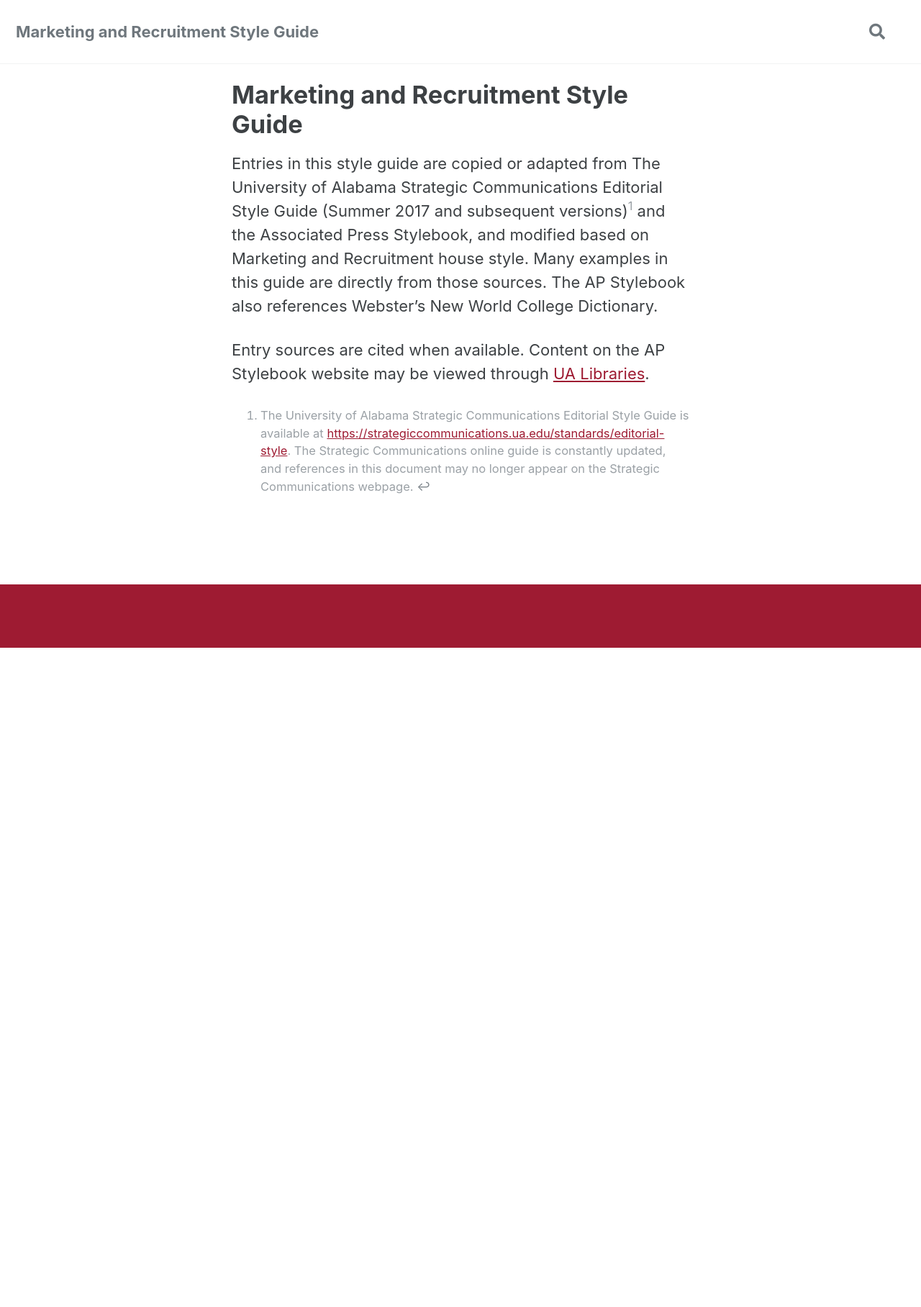
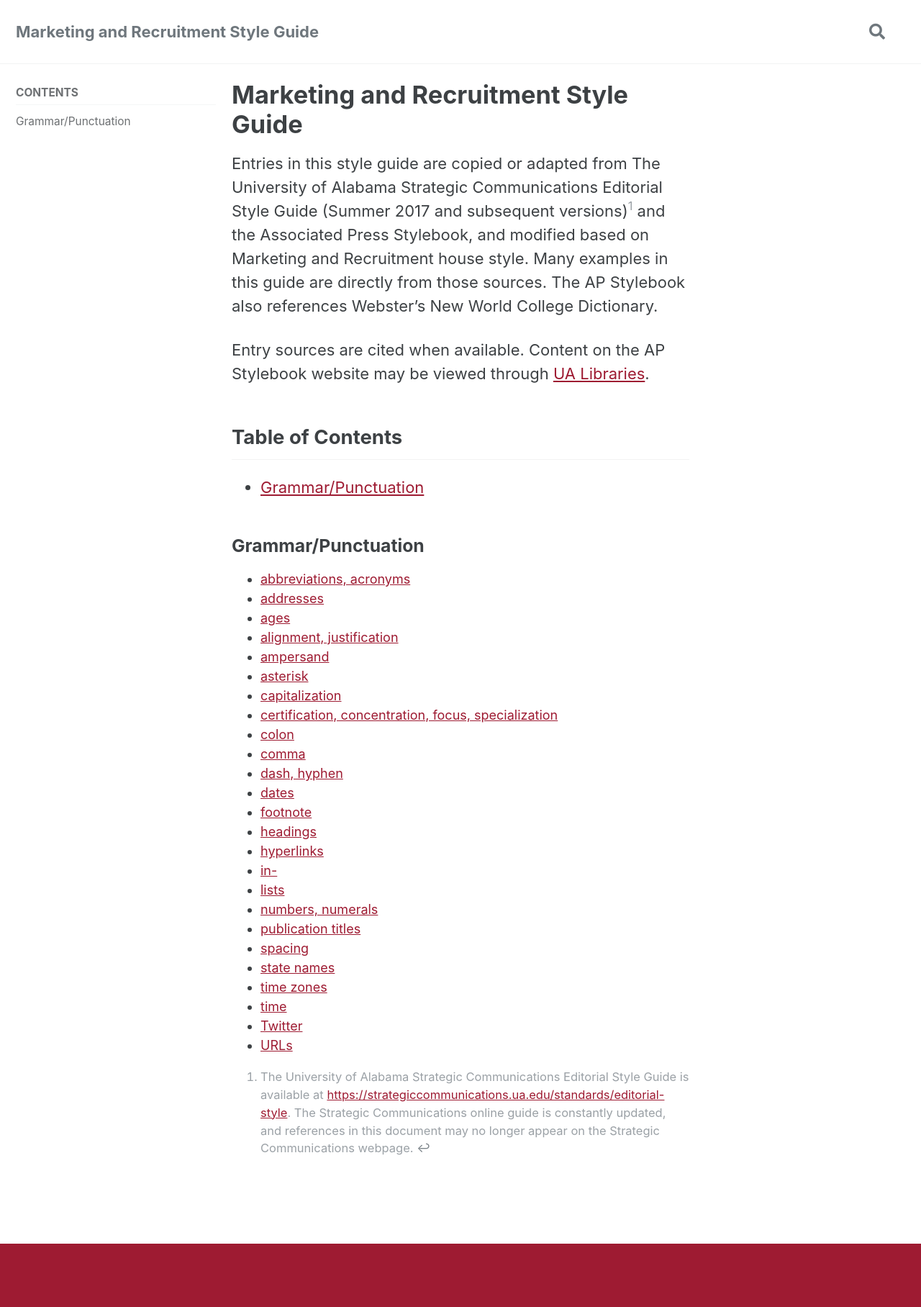
Before and after one commit to UA-Online/style-guide, a Jekyll site: the page built from index.md, in a window 1280 px wide. Shown: the whole page at 72% size. Built offline with Jekyll 4.4.1, drawn with Linux system fonts in a browser that asks for light colours; cached includes are drawn as plain includes; a script that is not in the unit is left out; comment, search, counter and statistics services are not loaded; our own code applies the rules of GitHub Pages for plain Markdown files; before the commit the page ends 900 px from its top, so only the background shows below that.

```diff
--- a/_config.yml
+++ b/_config.yml
@@ -298,10 +298,10 @@ defaults:
       #  nav: "docs"
 
 # Collections*
-# collections:
-#   pages:
-#     output: true
-#     permalink: /:collection/:path/
+collections:
+   pages:
+     output: true
+     permalink: /:collection/:path/
 
 # defaults:
     # _docs
--- a/_sass/minimal-mistakes.scss
+++ b/_sass/minimal-mistakes.scss
@@ -35,3 +35,6 @@
 @import "minimal-mistakes/archive";
 @import "minimal-mistakes/sidebar";
 @import "minimal-mistakes/print";
+
+/* Custom */
+@import "minimal-mistakes/custom";
--- /dev/null
+++ b/_sass/minimal-mistakes/_custom.scss
@@ -0,0 +1,11 @@
+/* ==========================================================================
+   CUSTOM
+   ========================================================================== */
+
+   ul.index_toc {
+      font-size:18px;
+   }
+
+   ul.index_toc li {
+      margin-bottom:0px;
+   }
--- a/index.md
+++ b/index.md
@@ -17,3 +17,37 @@ Entries in this style guide are copied or adapted from The University of Alabama
 Entry sources are cited when available. Content on the AP Stylebook website may be viewed through [UA Libraries](http://libdata.lib.ua.edu/login?url=https://www.apstylebook.com/ua_edu).
 
 [^1]: The University of Alabama Strategic Communications Editorial Style Guide is available at [https://strategiccommunications.ua.edu/standards/editorial-style](https://strategiccommunications.ua.edu/standards/editorial-style). The Strategic Communications online guide is constantly updated, and references in this document may no longer appear on the Strategic Communications webpage.
+
+
+## Table of Contents
+
+- [Grammar/Punctuation](#grammarpunctuation)
+
+### Grammar/Punctuation
+
+- [abbreviations, acronyms](pages/abbreviations-acronyms)
+- [addresses](pages/addresses)
+- [ages](pages/ages)
+- [alignment, justification](pages/alignment-justification)
+- [ampersand](pages/ampersand)
+- [asterisk](pages/asterisk)
+- [capitalization](pages/capitalization)
+- [certification, concentration, focus, specialization](pages/certification-concentration-focus-specialization)
+- [colon](pages/colon)
+- [comma](pages/comma)
+- [dash, hyphen](pages/dash-hyphen)
+- [dates](pages/dates)
+- [footnote](pages/footnote)
+- [headings](pages/headings)
+- [hyperlinks](pages/hyperlinks)
+- [in-](pages/in)
+- [lists](pages/lists)
+- [numbers, numerals](pages/numbers-numerals)
+- [publication titles](pages/publication-titles)
+- [spacing](pages/spacing)
+- [state names](pages/state-names)
+- [time zones](pages/time-zones)
+- [time](pages/time)
+- [Twitter](pages/twitter)
+- [URLs](pages/urls)
+{: .index_toc}
```
Also changed, not shown: other parts of index.md (+1 -1 lines), _data/navigation.yml (added, +119 -0 lines), 1 other file.
